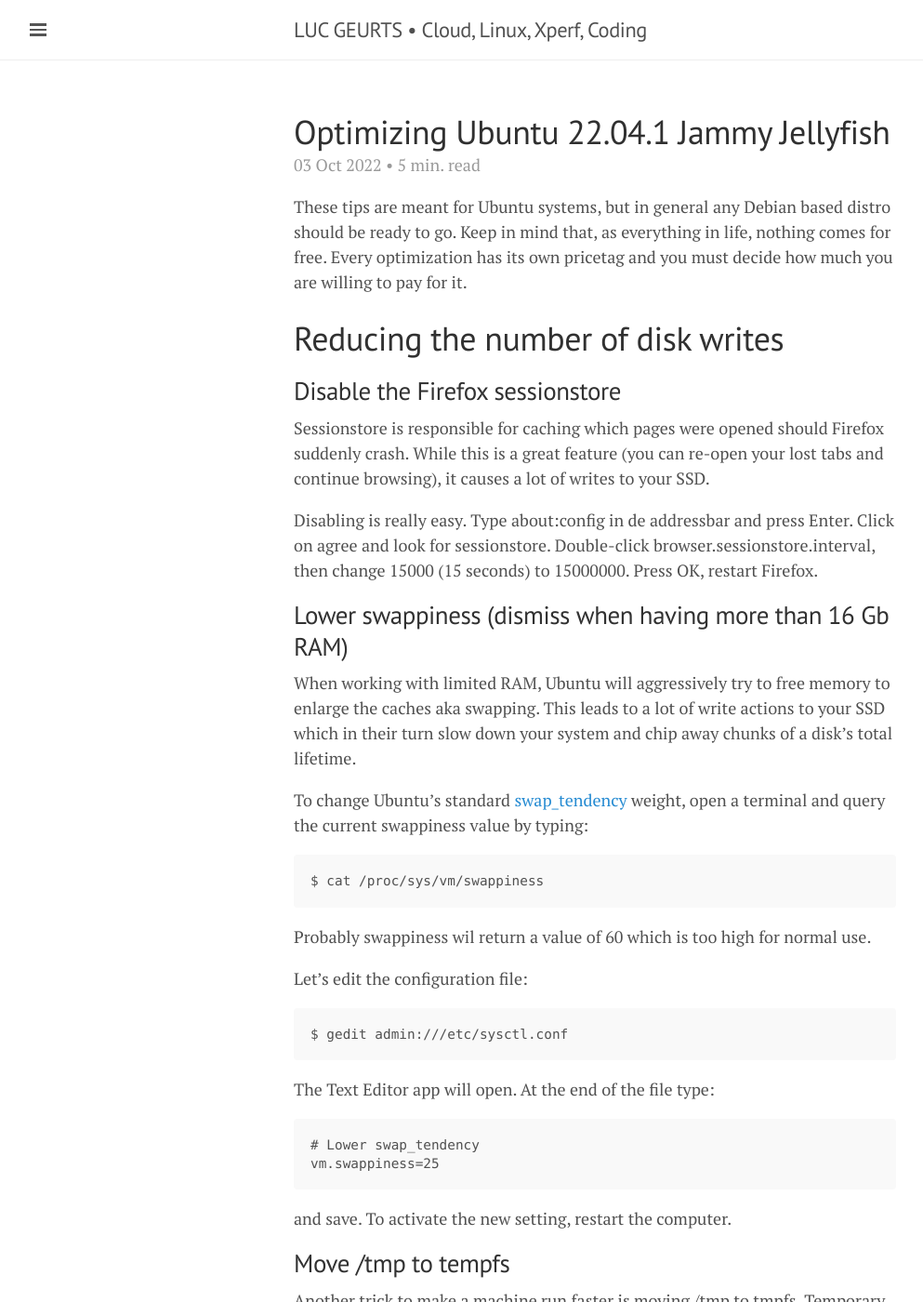
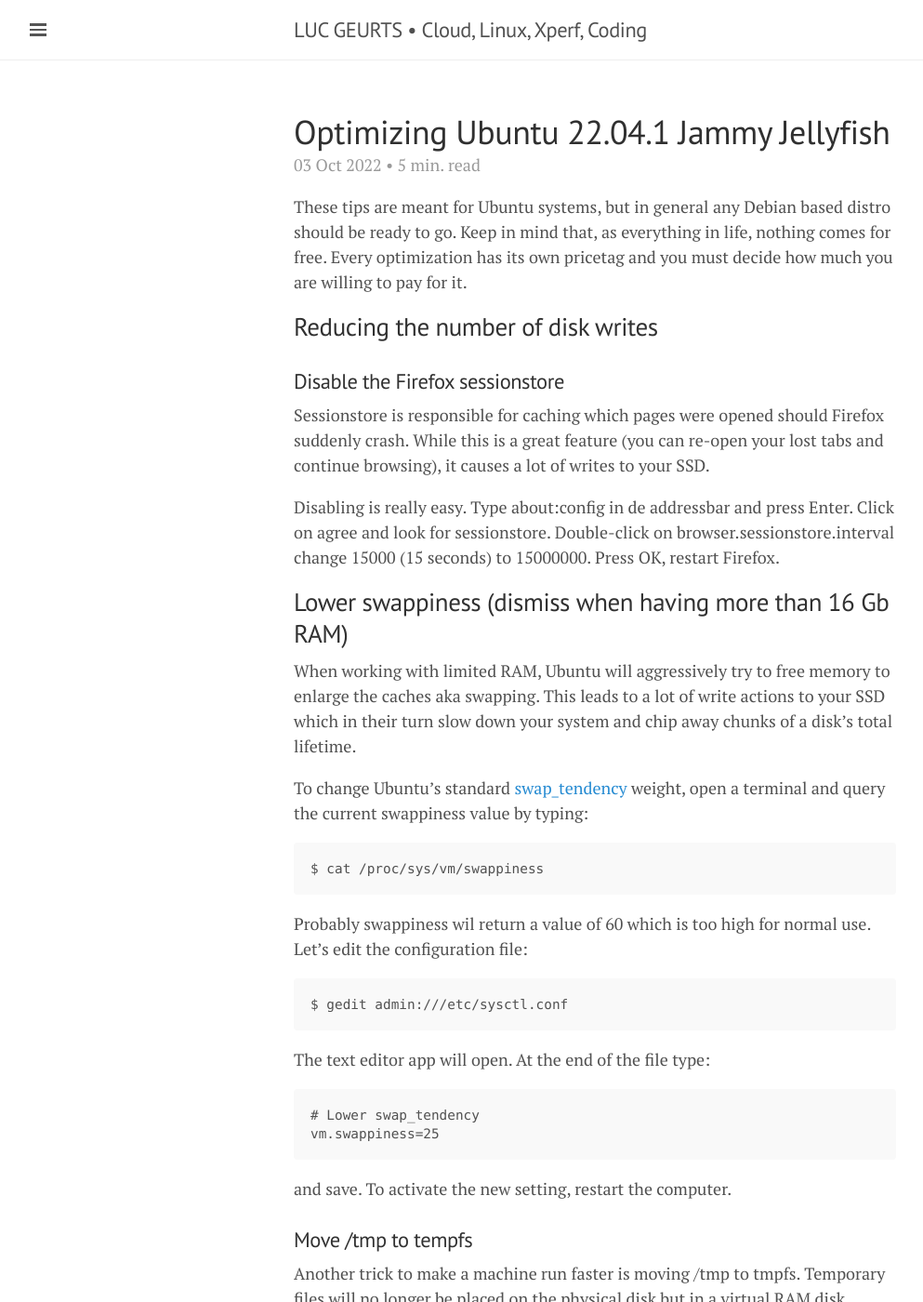
Before and after one commit to lgeurts/lgeurts.github.io, a Jekyll site: the page built from _posts/2022-10-03-optimizing-ubuntu-22.04.1-jammy-jellyfish.md, in a window 1280 px wide and 1400 px high. Shown: the whole window at 93% size, without its empty margins (0-993 px from the left). Built offline with Jekyll 4.4.1, drawn with Linux system fonts in a browser that asks for light colours; nearby versions of some CDN libraries; comment, search, counter and statistics services are not loaded.

Commit message:
Update 2022-10-03-optimizing-ubuntu-22.04.1-jammy-jellyfish.md

````diff
--- a/_posts/2022-10-03-optimizing-ubuntu-22.04.1-jammy-jellyfish.md
+++ b/_posts/2022-10-03-optimizing-ubuntu-22.04.1-jammy-jellyfish.md
@@ -10,13 +10,13 @@
 These tips are meant for Ubuntu systems, but in general any Debian based distro should be ready to go.
 Keep in mind that, as everything in life, nothing comes for free. Every optimization has its own pricetag and you must decide how much you are willing to pay for it.
 
-# Reducing the number of disk writes
+## Reducing the number of disk writes
 
-## Disable the Firefox sessionstore
+### Disable the Firefox sessionstore
 
 Sessionstore is responsible for caching which pages were opened should Firefox suddenly crash. While this is a great feature (you can re-open your lost tabs and continue browsing), it causes a lot of writes to your SSD.
 
-Disabling is really easy. Type about:config in de addressbar and press Enter. Click on agree and look for sessionstore. Double-click browser.sessionstore.interval, then change 15000 (15 seconds) to 15000000. Press OK, restart Firefox.
+Disabling is really easy. Type about:config in de addressbar and press Enter. Click on agree and look for sessionstore. Double-click on browser.sessionstore.interval change 15000 (15 seconds) to 15000000. Press OK, restart Firefox.
 
 ## Lower swappiness (dismiss when having more than 16 Gb RAM)
 When working with limited RAM, Ubuntu will aggressively try to free memory to enlarge the caches aka swapping. This leads to a lot of write actions to your SSD which in their turn slow down your system and chip away chunks of a disk's total lifetime.
@@ -25,20 +25,18 @@
 ```
 $ cat /proc/sys/vm/swappiness
 ```
-Probably swappiness wil return a value of 60 which is too high for normal use.
-
-Let's edit the configuration file:
+Probably swappiness wil return a value of 60 which is too high for normal use. Let's edit the configuration file:
 ```
 $ gedit admin:///etc/sysctl.conf
 ```
-The Text Editor app will open. At the end of the file type:
+The text editor app will open. At the end of the file type:
 ```
 # Lower swap_tendency
 vm.swappiness=25
 ```
 and save. To activate the new setting, restart the computer.
 
-## Move /tmp to tempfs
+### Move /tmp to tempfs
 
 Another trick to make a machine run faster is moving /tmp to tmpfs. Temporary files will no longer be placed on the physical disk but in a virtual RAM disk.
 
````
